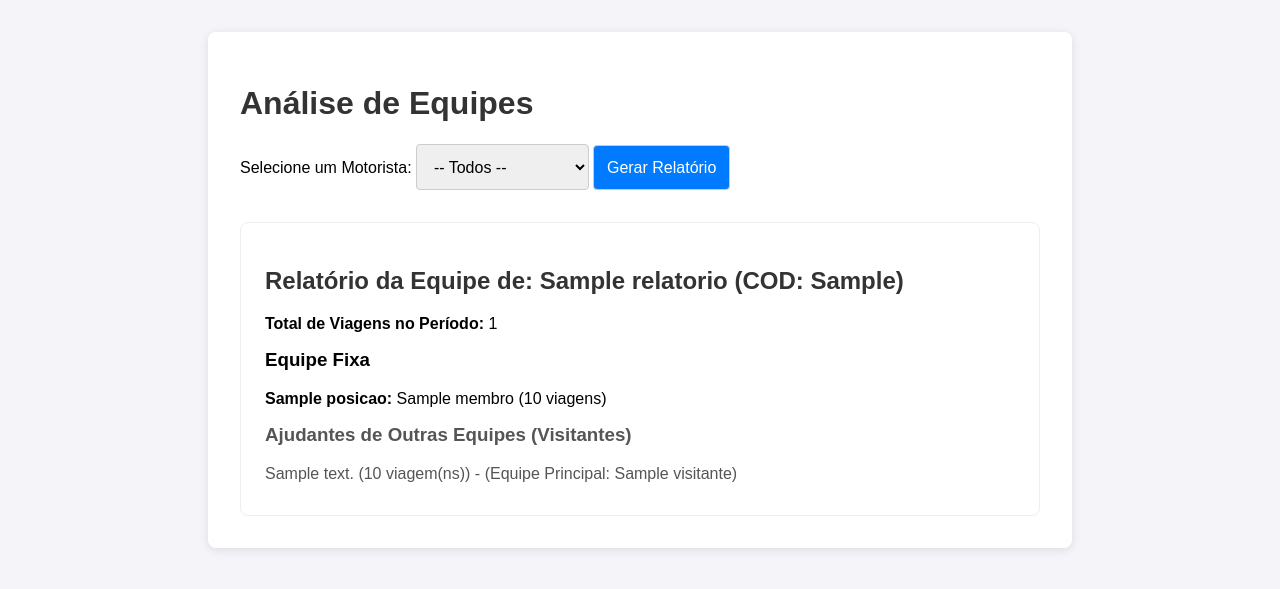
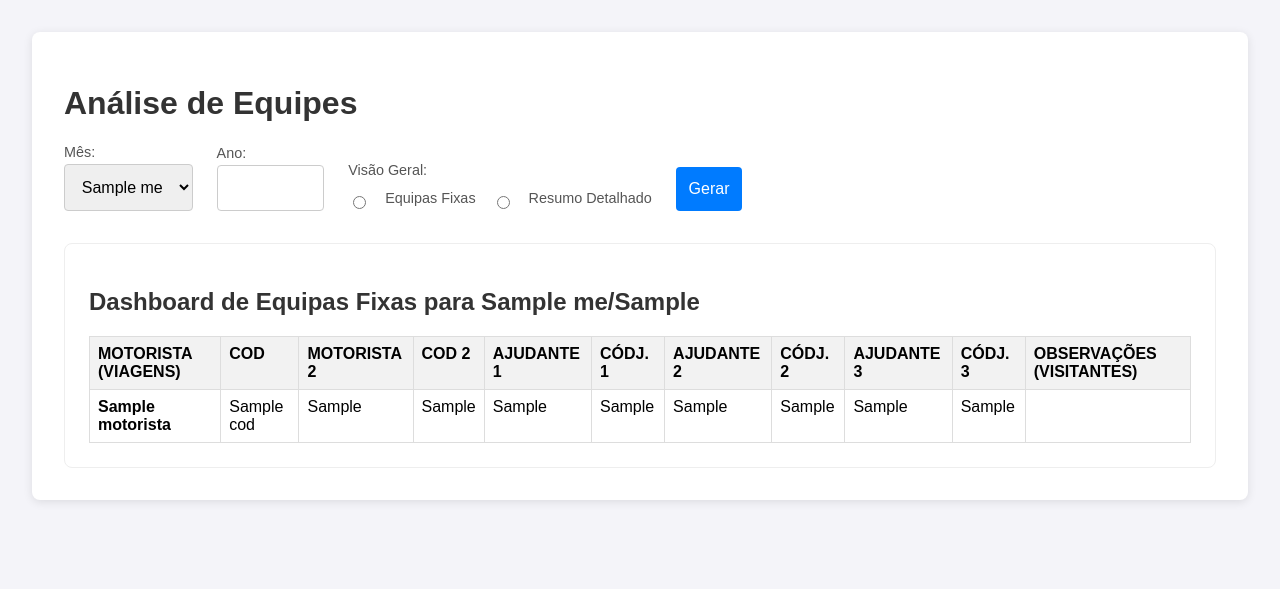
Before and after one commit to Cesarbernardes16/VARIAVEL-DISTRIBUI-O, a FastAPI app: template templates/index.html in a window 1280 px wide. Shown: the top 589 px of the page. Run offline with FastAPI, Linux system fonts and the light colour scheme; the template is opened without the code that fills it: most values are stand-ins (such as "Sample title", 1, 10 or a date in 2020).

Commit message:
atualização

```diff
--- a/main.py
+++ b/main.py
@@ -5,99 +5,131 @@
 from fastapi.responses import HTMLResponse
 from fastapi.templating import Jinja2Templates
 from supabase import create_client, Client
+import datetime
+import calendar
+from typing import Optional
 
 # --- CONFIGURAÇÃO INICIAL ---
-load_dotenv() # Carrega as variáveis do arquivo .env
-
+load_dotenv()
 app = FastAPI()
 templates = Jinja2Templates(directory="templates")
-
 url: str = os.environ.get("SUPABASE_URL")
 key: str = os.environ.get("SUPABASE_KEY")
 supabase: Client = create_client(url, key)
+NOME_DA_TABELA = "Distribuição"
+NOME_COLUNA_DATA = "DATA"
 
-# NOME DA SUA TABELA NO SUPABASE - MUDE AQUI!
-NOME_DA_TABELA = "Distribuição" # <<<<<<<<<<<<<<<<<<<<<<<<<<<<<<<< MUDE AQUI
-
-# --- A LÓGICA DE ANÁLISE (A "RECEITA" QUE CRIAMOS) ---
-def gerar_relatorio_equipe(df_viagens: pd.DataFrame, motorista_cod_alvo: int):
-    # Parte 1: Mapeamento Global
+# --- LÓGICA DE ANÁLISE: DASHBOARD DE EQUIPAS FIXAS (VERSÃO FINAL) ---
+def gerar_dashboard_equipas_fixas(df: pd.DataFrame):
     ajudantes_dfs = []
     for i in [1, 2, 3]:
-        aj_col = f'AJUDANTE {i}'
-        cod_col = f'CODJ_{i}' if i != 3 else 'CODJ_3' # Corrigido para CODJ_3
+        aj_col, cod_col = f'AJUDANTE_{i}', f'CODJ_{i}'
+        if aj_col in df.columns and cod_col in df.columns:
+            temp_df = df[['COD', aj_col, cod_col]].copy()
+            temp_df.rename(columns={'COD': 'MOTORISTA_COD', aj_col: 'AJUDANTE_NOME', cod_col: 'AJUDANTE_COD'}, inplace=True)
+            temp_df['POSICAO'] = f'AJUDANTE {i}'
+            ajudantes_dfs.append(temp_df)
+    if not ajudantes_dfs: return []
 
-        # Verificar se as colunas existem antes de usar
-        if aj_col in df_viagens.columns and cod_col in df_viagens.columns:
-            temp_df = df_viagens[['MOTORISTA', 'COD', aj_col, cod_col]].copy()
-            temp_df.rename(columns={aj_col: 'AJUDANTE_NOME', cod_col: 'AJUDANTE_COD', 'COD': 'MOTORISTA_COD'}, inplace=True)
-            temp_df['POSICAO'] = f'{i}° AJUDANTE'
-            ajudantes_dfs.append(temp_df)
+    df_global_melted = pd.concat(ajudantes_dfs)
+    df_global_melted.dropna(subset=['AJUDANTE_NOME'], inplace=True)
+    df_global_melted = df_global_melted[df_global_melted['AJUDANTE_NOME'].str.strip() != '']
+    df_global_melted['AJUDANTE_COD'] = pd.to_numeric(df_global_melted['AJUDANTE_COD'], errors='coerce')
+    df_global_melted.dropna(subset=['AJUDANTE_COD'], inplace=True)
+    df_global_melted['AJUDANTE_COD'] = df_global_melted['AJUDANTE_COD'].astype(int)
 
-    df_melted = pd.concat(ajudantes_dfs).dropna(subset=['AJUDANTE_COD'])
-    if df_melted.empty:
-        return None
+    motorista_fixo_map = df_global_melted.groupby('AJUDANTE_COD')['MOTORISTA_COD'].apply(lambda x: x.mode().iloc[0] if not x.mode().empty else None).to_dict()
+    posicao_fixa_map = df_global_melted.groupby('AJUDANTE_COD')['POSICAO'].apply(lambda x: x.mode().iloc[0] if not x.mode().empty else 'AJUDANTE 1').to_dict()
 
-    df_melted['AJUDANTE_COD'] = pd.to_numeric(df_melted['AJUDANTE_COD'], errors='coerce').dropna().astype(int)
+    contagem_viagens_ajudantes = df_global_melted.groupby(['MOTORISTA_COD', 'AJUDANTE_COD', 'AJUDANTE_NOME']).size().reset_index(name='VIAGENS')
 
-    motorista_fixo_map = df_melted.groupby('AJUDANTE_COD')['MOTORISTA_COD'].apply(lambda x: x.mode()[0] if not x.mode().empty else None).to_dict()
-    posicao_fixa_map = df_melted.groupby(['AJUDANTE_COD', 'MOTORISTA_COD'])['POSICAO'].apply(lambda x: x.mode()[0] if not x.mode().empty else None).to_dict()
+    contagem_viagens_motorista = df['COD'].value_counts().to_dict()
 
-    # Mapa de códigos para nomes
-    cod_para_nome_map = {}
-    for _, row in df_viagens[['COD', 'MOTORISTA']].dropna().drop_duplicates().iterrows(): cod_para_nome_map[row['COD']] = row['MOTORISTA']
-    for _, row in df_melted[['AJUDANTE_COD', 'AJUDANTE_NOME']].dropna().drop_duplicates().iterrows(): cod_para_nome_map[row['AJUDANTE_COD']] = row['AJUDANTE_NOME']
+    dashboard_data = []
+    colunas_motorista_base = ['COD', 'MOTORISTA']
+    if 'MOTORISTA_2' in df.columns: colunas_motorista_base.append('MOTORISTA_2')
+    if 'COD_2' in df.columns: colunas_motorista_base.append('COD_2')
+    motoristas_no_periodo = df[colunas_motorista_base].drop_duplicates(subset=['COD'])
 
+    for _, motorista_row in motoristas_no_periodo.iterrows():
+        cod_motorista = int(motorista_row['COD'])
+        total_viagens = contagem_viagens_motorista.get(cod_motorista, 0)
+        nome_motorista_formatado = f"{motorista_row.get('MOTORISTA')} ({total_viagens})"
 
-    # Parte 2: Análise Específica
-    viagens_motorista = df_viagens[df_viagens['COD'] == motorista_cod_alvo]
-    total_viagens_motorista = len(viagens_motorista)
+        info_linha = {
+            'MOTORISTA': nome_motorista_formatado, 'COD': cod_motorista,
+            'MOTORISTA_2': motorista_row.get('MOTORISTA_2'), 'COD_2': motorista_row.get('COD_2'),
+            'AJUDANTE_1': '', 'CODJ_1': '', 'AJUDANTE_2': '', 'CODJ_2': '', 'AJUDANTE_3': '', 'CODJ_3': '',
+            'VISITANTES': []
+        }
 
-    viagens_melted_motorista = df_melted[df_melted['MOTORISTA_COD'] == motorista_cod_alvo]
-    contagem_viagens_ajudantes = viagens_melted_motorista['AJUDANTE_COD'].value_counts().to_dict()
+        viagens_com_motorista = contagem_viagens_ajudantes[contagem_viagens_ajudantes['MOTORISTA_COD'] == cod_motorista]
+        for _, viagem in viagens_com_motorista.iterrows():
+            cod_ajudante = int(viagem['AJUDANTE_COD'])
+            nome_ajudante = viagem['AJUDANTE_NOME']
+            num_viagens = viagem['VIAGENS']
 
-    equipe_fixa, visitantes = [], []
+            if motorista_fixo_map.get(cod_ajudante) == cod_motorista:
+                posicao_str = posicao_fixa_map.get(cod_ajudante, 'AJUDANTE 1').replace(' ', '_')
+                cod_posicao_str = f"CODJ_{posicao_str.split('_')[1]}"
+                info_linha[posicao_str] = f"{nome_ajudante.strip()} ({num_viagens})"
+                info_linha[cod_posicao_str] = cod_ajudante
+            else:
+                info_linha['VISITANTES'].append(f"{nome_ajudante.strip()} ({num_viagens}x)")
+        dashboard_data.append(info_linha)
 
-    for ajudante_cod, total_viagens in contagem_viagens_ajudantes.items():
-        if motorista_fixo_map.get(ajudante_cod) == motorista_cod_alvo:
-            posicao = posicao_fixa_map.get((ajudante_cod, motorista_cod_alvo))
-            equipe_fixa.append({'posicao': posicao, 'nome_ajudante': cod_para_nome_map.get(ajudante_cod), 'viagens': total_viagens})
-        else:
-            motorista_principal_cod = motorista_fixo_map.get(ajudante_cod)
-            visitantes.append({
-                'nome_visitante': cod_para_nome_map.get(ajudante_cod),
-                'viagens': total_viagens,
-                'nome_motorista_principal': cod_para_nome_map.get(motorista_principal_cod)
-            })
+    # ---> INÍCIO DA ALTERAÇÃO <---
+    # Limpa os valores 'None' antes de retornar os dados
+    for linha in dashboard_data:
+        for key, value in linha.items():
+            if value is None:
+                linha[key] = ''
+    # ---> FIM DA ALTERAÇÃO <---
 
-    return {
-        "cod_motorista": motorista_cod_alvo,
-        "nome_motorista": cod_para_nome_map.get(motorista_cod_alvo),
-        "total_viagens": total_viagens_motorista,
-        "equipe_fixa": sorted(equipe_fixa, key=lambda x: x['posicao'] or ''),
-        "visitantes": visitantes,
-    }
-
+    return sorted(dashboard_data, key=lambda x: x.get('MOTORISTA') or '')
 
 # --- O ENDPOINT DO SITE (A ROTA PRINCIPAL) ---
 @app.get("/", response_class=HTMLResponse)
-async def ler_relatorio(request: Request, motorista_cod: int = None):
-    # Puxa TODOS os dados da tabela de viagens do Supabase
-    response = supabase.table(NOME_DA_TABELA).select("COD, MOTORISTA, AJUDANTE 1, CODJ_ 1, AJUDANTE 2, CODJ_2, AJUDANTE 3, CODJ_3").execute()
+async def ler_relatorio(request: Request, mes: Optional[int] = None, ano: Optional[int] = None, view_mode: str = "equipas_fixas"):
+
+    hoje = datetime.date.today()
+    mes_selecionado = mes if mes else hoje.month
+    ano_selecionado = ano if ano else hoje.year
+
+    primeiro_dia_str = f"{ano_selecionado}-{mes_selecionado:02d}-01"
+    ultimo_dia_num = calendar.monthrange(ano_selecionado, mes_selecionado)[1]
+    ultimo_dia_str = f"{ano_selecionado}-{mes_selecionado:02d}-{ultimo_dia_num}"
+
+    query = supabase.table(NOME_DA_TABELA).select("*").gte(NOME_COLUNA_DATA, primeiro_dia_str).lte(NOME_COLUNA_DATA, ultimo_dia_str).limit(5000)
+    response = query.execute()
+
     dados = response.data
     df = pd.DataFrame(dados)
 
-    # Prepara a lista de motoristas para o menu dropdown
-    motoristas_unicos = df[['COD', 'MOTORISTA']].dropna().drop_duplicates().sort_values('MOTORISTA').to_dict('records')
+    resumo_viagens, dashboard_equipas = [], None
 
-    relatorio_final = None
-    if motorista_cod:
-        # Se um motorista foi selecionado, gera o relatório
-        relatorio_final = gerar_relatorio_equipe(df, motorista_cod)
+    if not df.empty:
+        df['COD'] = pd.to_numeric(df['COD'], errors='coerce')
+        df.dropna(subset=['COD'], inplace=True)
+        df['COD'] = df['COD'].astype(int)
+
+        if view_mode == 'equipas_fixas':
+            dashboard_equipas = gerar_dashboard_equipas_fixas(df)
+        else:
+            colunas_resumo = ['MOTORISTA', 'COD', 'MOTORISTA_2', 'COD_2', 'AJUDANTE_1', 'CODJ_1', 'AJUDANTE_2', 'CODJ_2', 'AJUDANTE_3', 'CODJ_3']
+            colunas_existentes = [col for col in colunas_resumo if col in df.columns]
+            resumo_df = df[colunas_existentes].sort_values(by='MOTORISTA')
+            resumo_df.fillna('', inplace=True) # Substitui NaN/None por string vazia
+            resumo_viagens = resumo_df.to_dict('records')
+
+    meses_do_ano = [{"num": i, "nome": calendar.month_name[i]} for i in range(1, 13)]
 
     return templates.TemplateResponse("index.html", {
         "request": request,
-        "motoristas": motoristas_unicos,
-        "motorista_selecionado_cod": motorista_cod,
-        "relatorio": relatorio_final
+        "resumo_viagens": resumo_viagens,
+        "dashboard_equipas": dashboard_equipas,
+        "view_mode": view_mode,
+        "meses": meses_do_ano,
+        "mes_selecionado": mes_selecionado,
+        "ano_selecionado": ano_selecionado,
     })
--- a/templates/index.html
+++ b/templates/index.html
@@ -3,59 +3,137 @@
 <head>
     <meta charset="UTF-8">
     <meta name="viewport" content="width=device-width, initial-scale=1.0">
-    <title>Xadrez de Equipes</title>
+    <title>Análise de Equipes</title>
     <style>
         body { font-family: sans-serif; margin: 2em; background-color: #f4f4f9; }
-        .container { max-width: 800px; margin: auto; background: white; padding: 2em; border-radius: 8px; box-shadow: 0 2px 10px rgba(0,0,0,0.1); }
+        .container { max-width: 95%; margin: auto; background: white; padding: 2em; border-radius: 8px; box-shadow: 0 2px 10px rgba(0,0,0,0.1); }
         h1, h2 { color: #333; }
-        form { margin-bottom: 2em; }
-        select, button { padding: 0.8em; font-size: 1em; border-radius: 4px; border: 1px solid #ccc; }
-        button { background-color: #007bff; color: white; cursor: pointer; }
-        .report { border: 1px solid #eee; padding: 1.5em; border-radius: 8px; }
-        .report h3 { margin-top: 0; }
-        .fixed-team, .visitors { margin-top: 1em; }
-        .fixed-team p, .visitors p { margin: 0.5em 0; }
-        .visitors { color: #555; }
+        form { margin-bottom: 2em; display: flex; flex-wrap: wrap; gap: 1.5em; align-items: flex-end; }
+        .form-group { display: flex; flex-direction: column; }
+        .radio-group { display: flex; gap: 1em; align-items: center; padding-top: 0.5em; }
+        label { margin-bottom: 0.3em; font-size: 0.9em; color: #555; }
+        select, input, button { padding: 0.8em; font-size: 1em; border-radius: 4px; border: 1px solid #ccc; }
+        button { background-color: #007bff; color: white; cursor: pointer; border: none; }
+        .summary-table { border: 1px solid #eee; padding: 1.5em; border-radius: 8px; margin-top: 2em;}
+        table { width: 100%; border-collapse: collapse; margin-top: 1em; }
+        th, td { border: 1px solid #ddd; padding: 8px; text-align: left; vertical-align: top; }
+        th { background-color: #f2f2f2; }
+        details { cursor: pointer; }
+        summary { font-weight: bold; }
     </style>
 </head>
 <body>
     <div class="container">
         <h1>Análise de Equipes</h1>
+
         <form action="/" method="get">
-            <label for="motorista_cod">Selecione um Motorista:</label>
-            <select name="motorista_cod" id="motorista_cod">
-                <option value="">-- Todos --</option>
-                {% for motorista in motoristas %}
-                    <option value="{{ motorista.COD }}" {% if motorista.COD == motorista_selecionado_cod %}selected{% endif %}>
-                        {{ motorista.MOTORISTA }}
-                    </option>
-                {% endfor %}
-            </select>
-            <button type="submit">Gerar Relatório</button>
+            <div class="form-group">
+                <label for="mes">Mês:</label>
+                <select name="mes" id="mes">{% for mes in meses %}<option value="{{ mes.num }}" {% if mes.num == mes_selecionado %}selected{% endif %}>{{ mes.nome }}</option>{% endfor %}</select>
+            </div>
+            <div class="form-group">
+                <label for="ano">Ano:</label>
+                <input type="number" name="ano" id="ano" value="{{ ano_selecionado }}" style="width: 80px;">
+            </div>
+            <div class="form-group">
+                <label>Visão Geral:</label>
+                <div class="radio-group">
+                    <input type="radio" id="view_fixas" name="view_mode" value="equipas_fixas" {% if view_mode == 'equipas_fixas' %}checked{% endif %}>
+                    <label for="view_fixas">Equipas Fixas</label>
+                    <input type="radio" id="view_resumo" name="view_mode" value="resumo_detalhado" {% if view_mode == 'resumo_detalhado' %}checked{% endif %}>
+                    <label for="view_resumo">Resumo Detalhado</label>
+                </div>
+            </div>
+            <button type="submit">Gerar</button>
         </form>
 
-        {% if relatorio %}
-            <div class="report">
-                <h2>Relatório da Equipe de: {{ relatorio.nome_motorista }} (COD: {{ relatorio.cod_motorista }})</h2>
-                <p><strong>Total de Viagens no Período:</strong> {{ relatorio.total_viagens }}</p>
+        {% if dashboard_equipas %}
+            <div class="summary-table">
+                <h2>Dashboard de Equipas Fixas para {{ meses[mes_selecionado-1].nome }}/{{ ano_selecionado }}</h2>
+                <table>
+                    <thead>
+                        <tr>
+                            <th>MOTORISTA (VIAGENS)</th>
+                            <th>COD</th>
+                            <th>MOTORISTA 2</th>
+                            <th>COD 2</th>
+                            <th>AJUDANTE 1</th>
+                            <th>CÓDJ. 1</th>
+                            <th>AJUDANTE 2</th>
+                            <th>CÓDJ. 2</th>
+                            <th>AJUDANTE 3</th>
+                            <th>CÓDJ. 3</th>
+                            <th>OBSERVAÇÕES (VISITANTES)</th>
+                        </tr>
+                    </thead>
+                    <tbody>
+                        {% for linha in dashboard_equipas %}
+                        <tr>
+                            <td><strong>{{ linha.get('MOTORISTA', '') }}</strong></td>
+                            <td>{{ linha.get('COD', '') }}</td>
+                            <td>{{ linha.get('MOTORISTA_2', '') }}</td>
+                            <td>{{ linha.get('COD_2', '') }}</td>
+                            <td>{{ linha.get('AJUDANTE_1', '') }}</td>
+                            <td>{{ linha.get('CODJ_1', '') }}</td>
+                            <td>{{ linha.get('AJUDANTE_2', '') }}</td>
+                            <td>{{ linha.get('CODJ_2', '') }}</td>
+                            <td>{{ linha.get('AJUDANTE_3', '') }}</td>
+                            <td>{{ linha.get('CODJ_3', '') }}</td>
+                            <td>
+                                {% if linha.get('VISITANTES') %}
+                                <details>
+                                    <summary>{{ linha.get('VISITANTES')|length }} Visitante(s)</summary>
+                                    {% for visitante in linha.get('VISITANTES') %}
+                                        {{ visitante }}<br>
+                                    {% endfor %}
+                                </details>
+                                {% endif %}
+                            </td>
+                        </tr>
+                        {% endfor %}
+                    </tbody>
+                </table>
+            </div>
 
-                <div class="fixed-team">
-                    <h3>Equipe Fixa</h3>
-                    {% for membro in relatorio.equipe_fixa %}
-                        <p><strong>{{ membro.posicao }}:</strong> {{ membro.nome_ajudante }} ({{ membro.viagens }} viagens)</p>
-                    {% else %}
-                        <p>Nenhum membro fixo encontrado.</p>
-                    {% endfor %}
-                </div>
-
-                {% if relatorio.visitantes %}
-                    <div class="visitors">
-                        <h3>Ajudantes de Outras Equipes (Visitantes)</h3>
-                        {% for visitante in relatorio.visitantes %}
-                            <p>{{ visitante.nome_visitante }} ({{ visitante.viagens }} viagem(ns)) - (Equipe Principal: {{ visitante.nome_motorista_principal }})</p>
+        {% elif resumo_viagens %}
+            <div class="summary-table">
+                <h2>Resumo Detalhado para {{ meses[mes_selecionado-1].nome }}/{{ ano_selecionado }}</h2>
+                <table>
+                    <thead>
+                        <tr>
+                            <th>MOTORISTA</th>
+                            <th>COD</th>
+                            <th>MOTORISTA 2</th>
+                            <th>COD 2</th>
+                            <th>AJUDANTE 1</th>
+                            <th>CODJ_1</th>
+                            <th>AJUDANTE 2</th>
+                            <th>CODJ_2</th>
+                            <th>AJUDANTE 3</th>
+                            <th>CODJ_3</th>
+                        </tr>
+                    </thead>
+                    <tbody>
+                        {% for viagem in resumo_viagens %}
+                        <tr>
+                            <td>{{ viagem.get('MOTORISTA', '') }}</td>
+                            <td>{{ viagem.get('COD', '') }}</td>
+                            <td>{{ viagem.get('MOTORISTA_2', '') }}</td>
+                            <td>{{ viagem.get('COD_2', '') }}</td>
+                            <td>{{ viagem.get('AJUDANTE_1', '') }}</td>
+                            <td>{{ viagem.get('CODJ_1', '') }}</td>
+                            <td>{{ viagem.get('AJUDANTE_2', '') }}</td>
+                            <td>{{ viagem.get('CODJ_2', '') }}</td>
+                            <td>{{ viagem.get('AJUDANTE_3', '') }}</td>
+                            <td>{{ viagem.get('CODJ_3', '') }}</td>
+                        </tr>
                         {% endfor %}
-                    </div>
-                {% endif %}
+                    </tbody>
+                </table>
+            </div>
+        {% else %}
+             <div class="summary-table">
+                <p>Nenhum dado encontrado para a seleção atual.</p>
             </div>
         {% endif %}
     </div>
```
